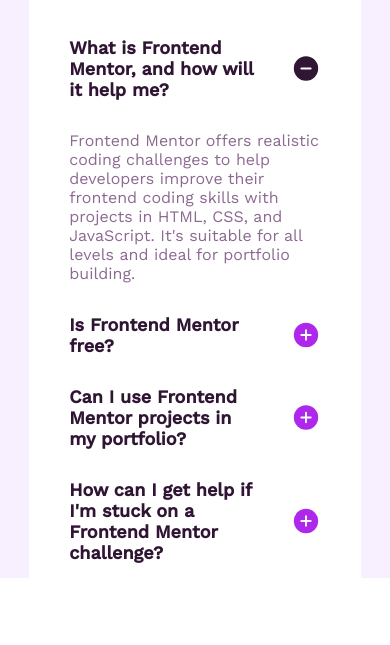
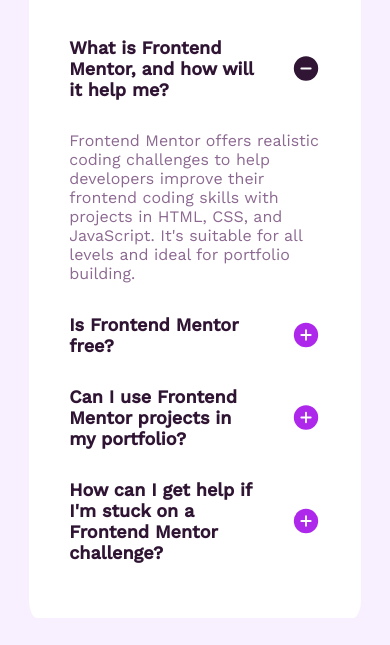
Before and after one commit to DamSze/FrontEndPracitce, a plain HTML site: page faq-accordion-main/index.html in a window 390 px wide. Both pictures are taken after a click on the element "What is Frontend Mentor, and how will it help me?". Shown: the part 249-894 px from the top of the page. Before the commit the page ends 867 px from the top, so only its background shows below. Drawn offline with nearby package versions, Linux system fonts and the light colour scheme.

Commit message:
lower-half more responsive, footer issues

```diff
--- a/faq-accordion-main/myscripts.js
+++ b/faq-accordion-main/myscripts.js
@@ -1,7 +1,12 @@
 const rows = document.querySelectorAll(".questions-row-container");
 const content = document.querySelectorAll(".questions p");
+const faq_container = document.querySelector(".faq-container");
+const container = document.querySelector(".container");
+const upper_half = document.querySelector(".upper-half");
+const lower_half = document.querySelector(".lower-half");
+const body = document.body;
 
-
+// TODO add in javascript increasing height of lower part to avoid overflow
 
 content.forEach(element =>{
     element.style.display = "none";
@@ -20,8 +25,25 @@
 
         }
         content.style.display = p_display;
+        changeLowerHalfSize();
     });
 
 });
 
-// rows.addEventListener('click', console.log("clicked"))
+let changeLowerHalfSize = () =>{
+    let finalContainerheight = 0;
+    // const bodyHeight = body.clientHeight;
+    const containerHeight = container.clientHeight;
+    const upperHalfHeight = upper_half.clientHeight;
+    const offsetFromTop = upperHalfHeight*0.7;
+    const footerHeight = document.querySelector(".attribution").clientHeight;
+
+    const faqContainerHeight = faq_container.scrollHeight + offsetFromTop;
+    if (faqContainerHeight >= containerHeight){
+        finalContainerheight = 100*(faqContainerHeight-containerHeight)/containerHeight;
+    }
+    lower_half.style.height = 70 + finalContainerheight + "%";
+    console.log(lower_half.style.height);
+}
+
+window.addEventListener('resize', changeLowerHalfSize)
```
Also changed, not shown: faq-accordion-main/index.html (+1 -23 lines).
